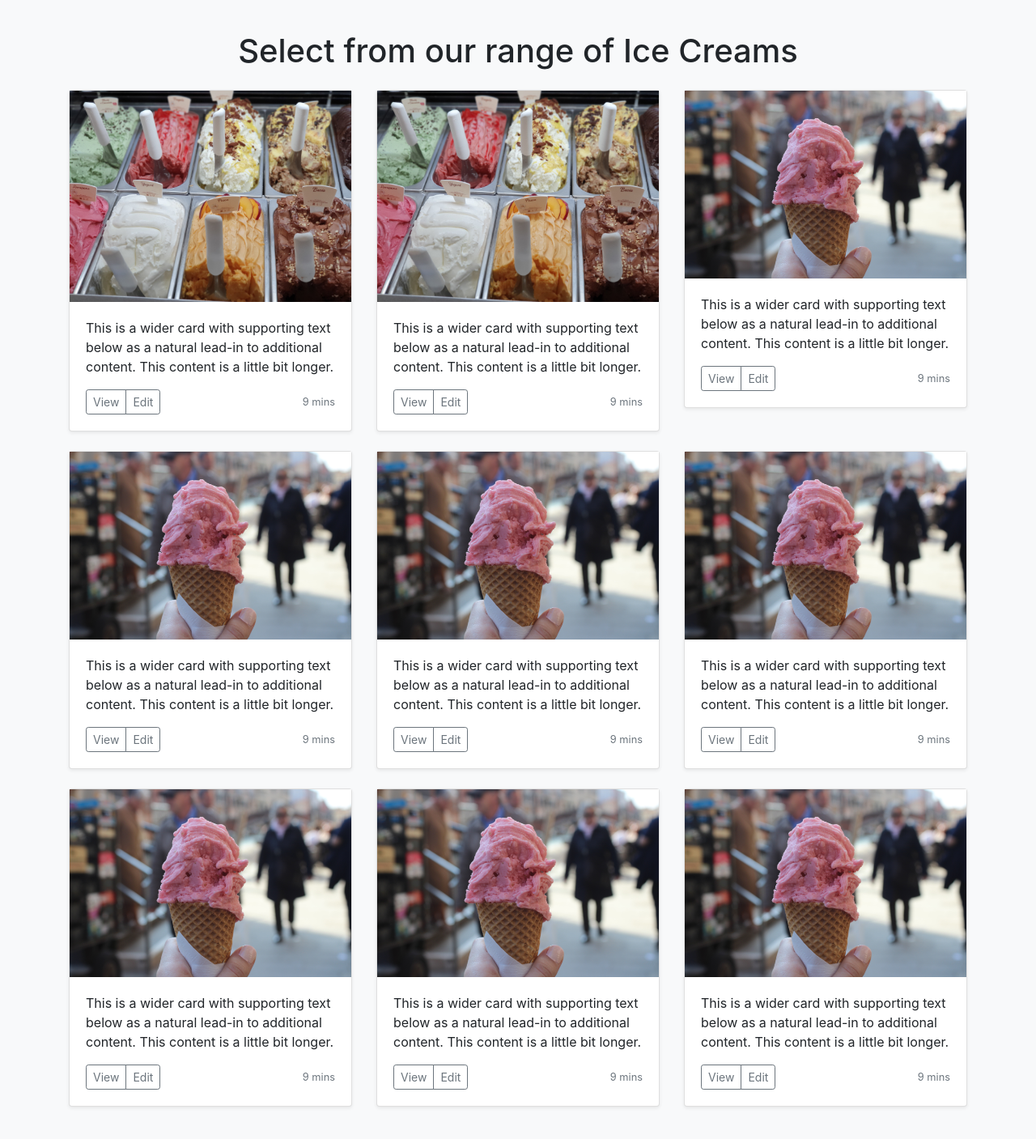
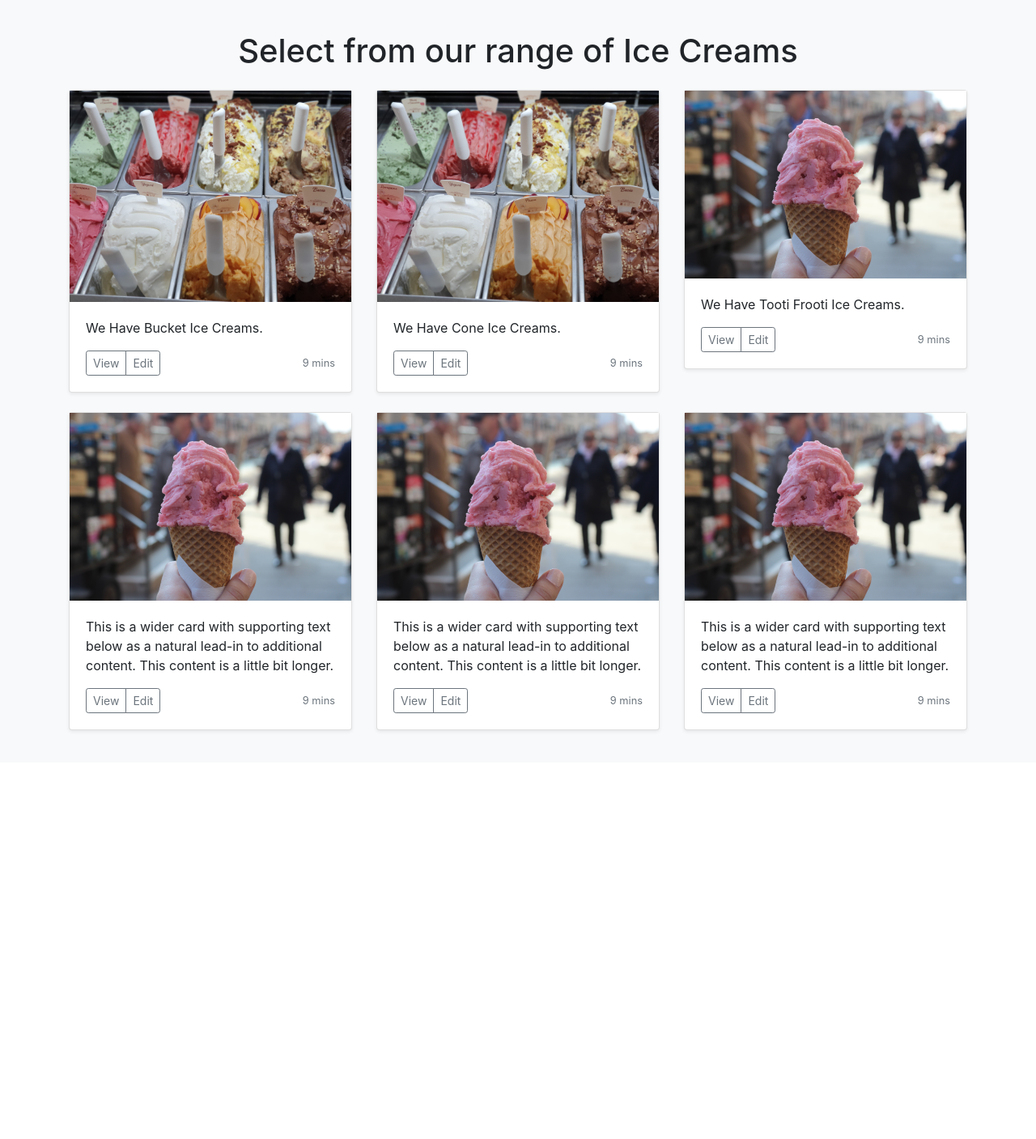
Before and after one commit to abhiyadav219/website-using-django-with-contact-pannel, a Django app: page / in a window 1280 px wide. Shown: the part 417-1824 px from the top of the page at 81% size. After the commit the page ends 1322 px from the top, so only its background shows below. Run offline with Django 3.2, Linux system fonts and the light colour scheme; some libraries are stand-ins or nearby versions.

Commit message:
After Edit

```diff
--- a/templates/index.html
+++ b/templates/index.html
@@ -52,7 +52,7 @@
           <div class="card mb-4 shadow-sm">
             <img src="/static/bg1.jpg" class="d-block w-100" alt="...">
             <div class="card-body">
-              <p class="card-text">This is a wider card with supporting text below as a natural lead-in to additional content. This content is a little bit longer.</p>
+              <p class="card-text">We Have Bucket Ice Creams.</p>
               <div class="d-flex justify-content-between align-items-center">
                 <div class="btn-group">
                   <button type="button" class="btn btn-sm btn-outline-secondary">View</button>
@@ -67,7 +67,7 @@
           <div class="card mb-4 shadow-sm">
             <img src="/static/bg1.jpg" class="d-block w-100" alt="...">
             <div class="card-body">
-              <p class="card-text">This is a wider card with supporting text below as a natural lead-in to additional content. This content is a little bit longer.</p>
+              <p class="card-text">We Have Cone Ice Creams.</p>
               <div class="d-flex justify-content-between align-items-center">
                 <div class="btn-group">
                   <button type="button" class="btn btn-sm btn-outline-secondary">View</button>
@@ -82,7 +82,7 @@
           <div class="card mb-4 shadow-sm">
             <img src="/static/bg2.jpg" class="d-block w-100" alt="...">
             <div class="card-body">
-              <p class="card-text">This is a wider card with supporting text below as a natural lead-in to additional content. This content is a little bit longer.</p>
+              <p class="card-text">We Have Tooti Frooti Ice Creams.</p>
               <div class="d-flex justify-content-between align-items-center">
                 <div class="btn-group">
                   <button type="button" class="btn btn-sm btn-outline-secondary">View</button>
@@ -94,21 +94,6 @@
           </div>
         </div>
 
-        <div class="col-md-4">
-          <div class="card mb-4 shadow-sm">
-            <img src="/static/bg2.jpg" class="d-block w-100" alt="...">
-            <div class="card-body">
-              <p class="card-text">This is a wider card with supporting text below as a natural lead-in to additional content. This content is a little bit longer.</p>
-              <div class="d-flex justify-content-between align-items-center">
-                <div class="btn-group">
-                  <button type="button" class="btn btn-sm btn-outline-secondary">View</button>
-                  <button type="button" class="btn btn-sm btn-outline-secondary">Edit</button>
-                </div>
-                <small class="text-muted">9 mins</small>
-              </div>
-            </div>
-          </div>
-        </div>
         <div class="col-md-4">
           <div class="card mb-4 shadow-sm">
             <img src="/static/bg2.jpg" class="d-block w-100" alt="...">
@@ -155,36 +140,6 @@
             </div>
           </div>
         </div>
-        <div class="col-md-4">
-          <div class="card mb-4 shadow-sm">
-            <img src="/static/bg2.jpg" class="d-block w-100" alt="...">
-            <div class="card-body">
-              <p class="card-text">This is a wider card with supporting text below as a natural lead-in to additional content. This content is a little bit longer.</p>
-              <div class="d-flex justify-content-between align-items-center">
-                <div class="btn-group">
-                  <button type="button" class="btn btn-sm btn-outline-secondary">View</button>
-                  <button type="button" class="btn btn-sm btn-outline-secondary">Edit</button>
-                </div>
-                <small class="text-muted">9 mins</small>
-              </div>
-            </div>
-          </div>
-        </div>
-        <div class="col-md-4">
-          <div class="card mb-4 shadow-sm">
-            <img src="/static/bg2.jpg" class="d-block w-100" alt="...">
-            <div class="card-body">
-              <p class="card-text">This is a wider card with supporting text below as a natural lead-in to additional content. This content is a little bit longer.</p>
-              <div class="d-flex justify-content-between align-items-center">
-                <div class="btn-group">
-                  <button type="button" class="btn btn-sm btn-outline-secondary">View</button>
-                  <button type="button" class="btn btn-sm btn-outline-secondary">Edit</button>
-                </div>
-                <small class="text-muted">9 mins</small>
-              </div>
-            </div>
-          </div>
-        </div>
       </div>
     </div>
   </div>
```
